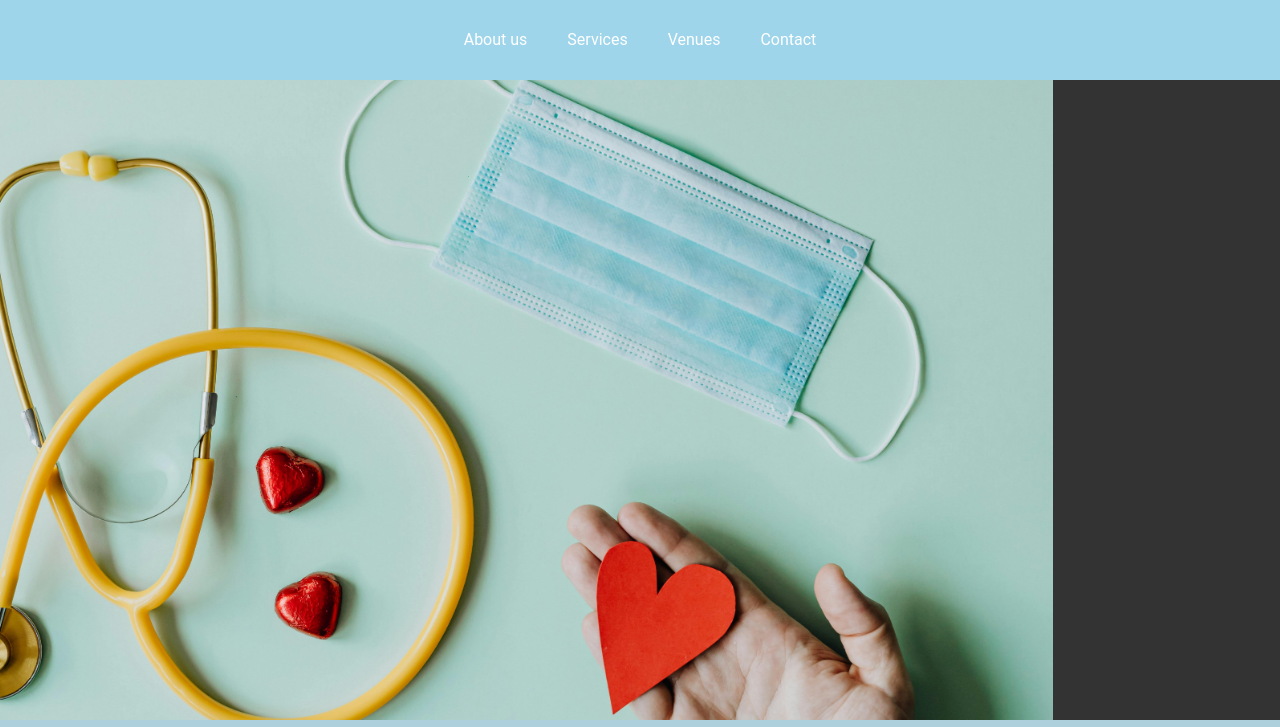
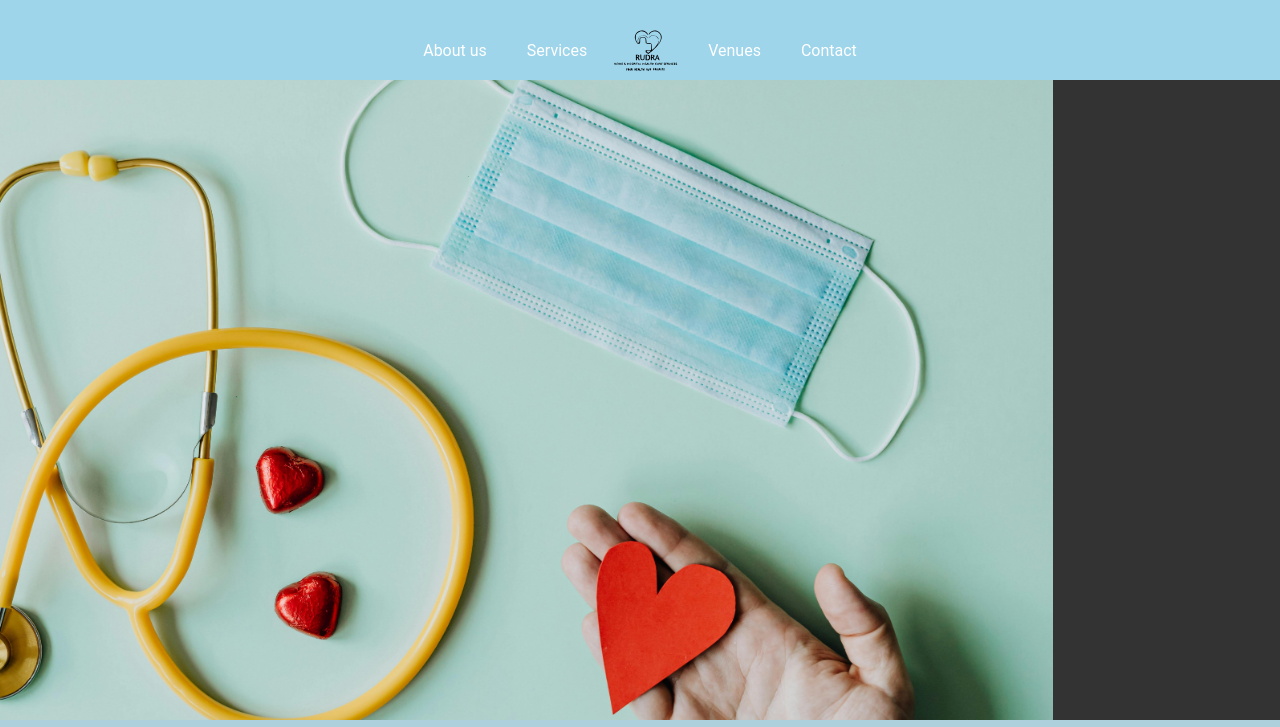
Before and after one commit to 1u53r/Website, a plain HTML site: page index.html in a window 1280 px wide. Shown: the top 727 px of the page. Drawn offline with Linux system fonts and the light colour scheme.

Commit message:
added the logo

```diff
--- a/index.html
+++ b/index.html
@@ -18,7 +18,7 @@
             <div class="navbar-div">
                 <li>About us</li>
                 <li>Services</li>
-                <!-- <img src="./img/logo.png" alt="" srcset="" height="100%" width="100%" style="width: 150px;"> -->
+                <img src="./img/logo.svg" alt="" srcset="" height="100%" width="100%" style="width: 81px;">
                 <li>Venues</li>
                 <li>Contact</li>
             </div>
```
Also changed, not shown: img/logo.svg (added).
